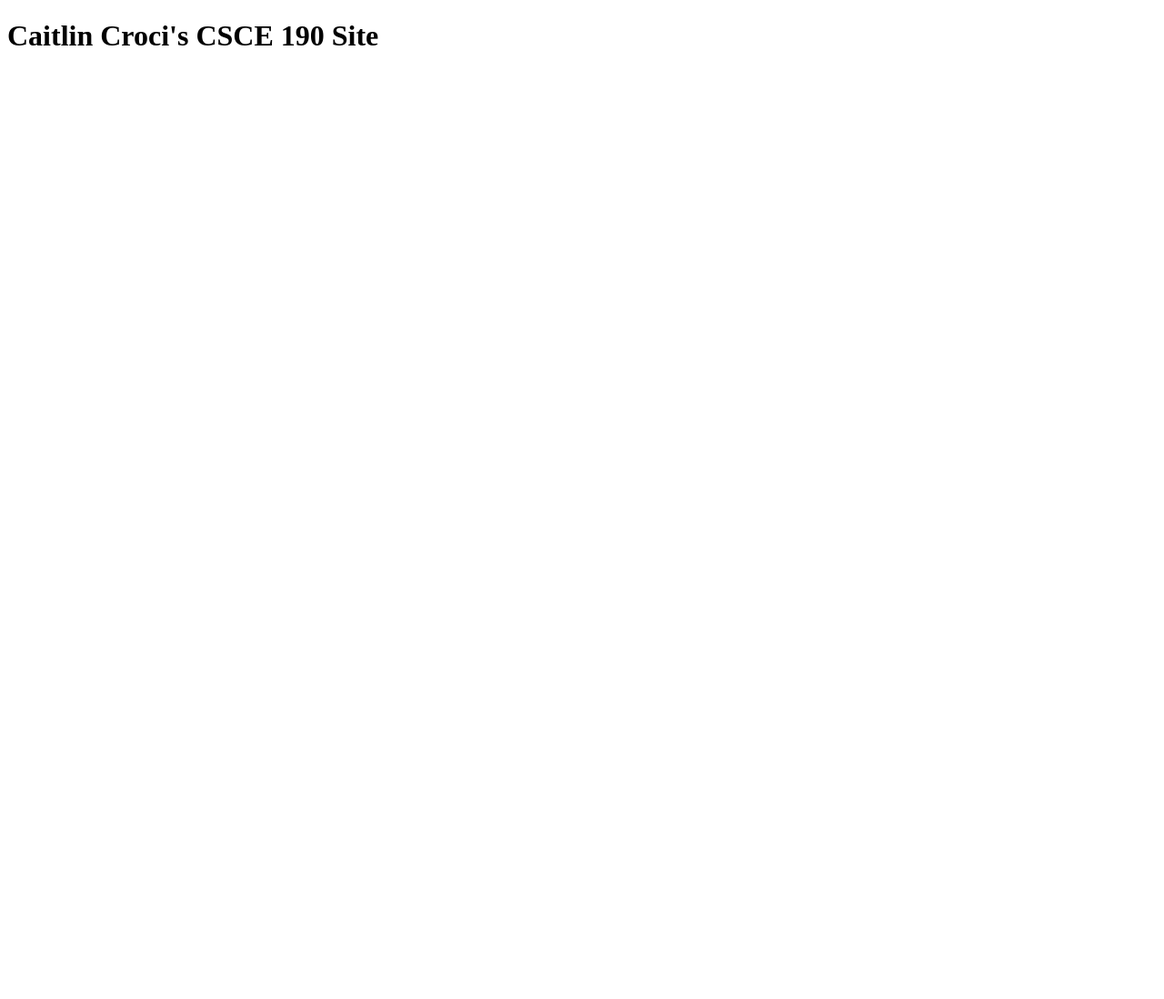
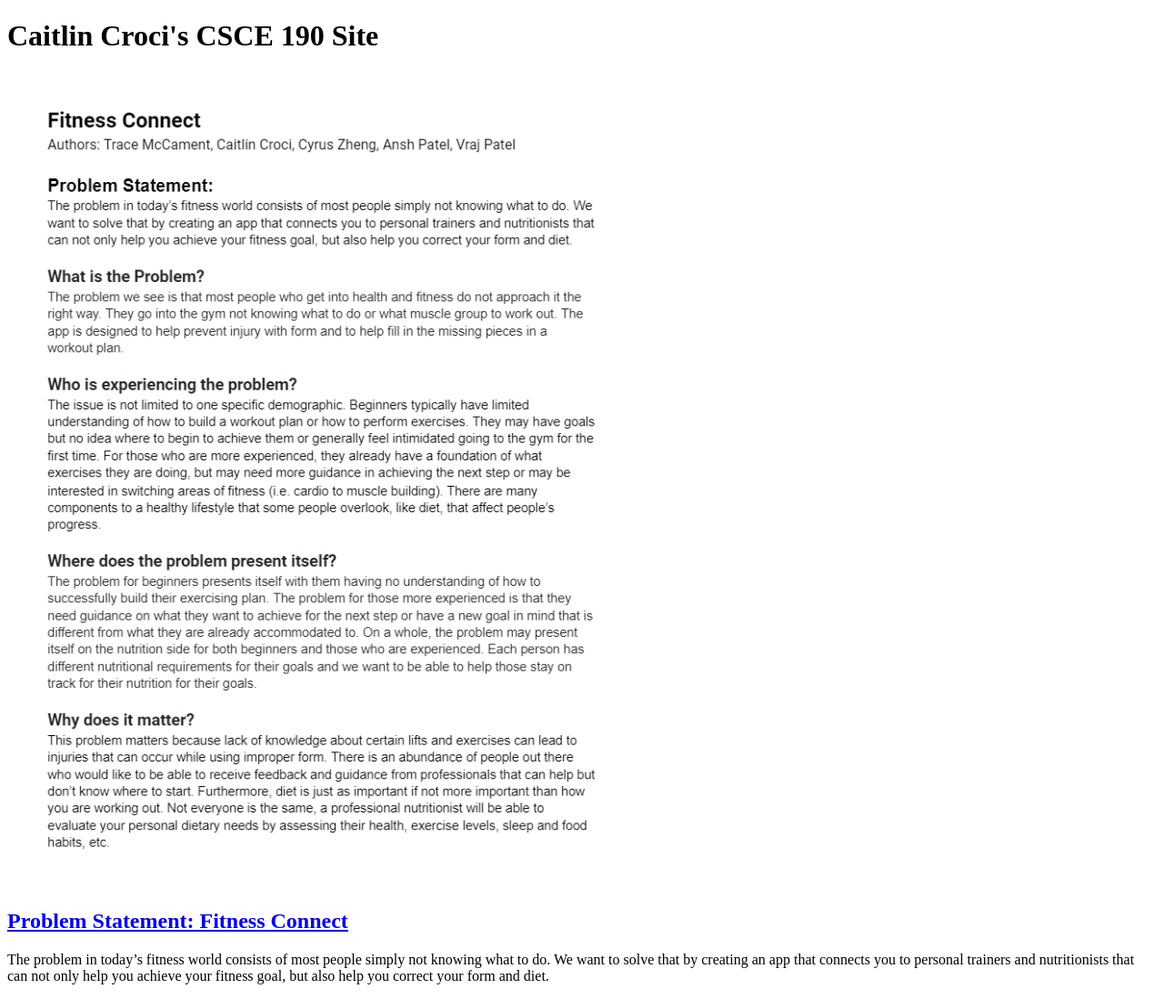
Before and after one commit to caitcroci/caitcroci.github.io, a plain HTML site: page index.html in a window 1280 px wide. Shown: the whole page at 91% size. Before the commit the page ends 800 px from the top, so only its background shows below. Drawn offline with Linux system fonts and the light colour scheme.

Commit message:
Add files via upload

```diff
--- a/index.html
+++ b/index.html
@@ -7,8 +7,16 @@
 
     </head>
     <body>
-        <h1>
-            Caitlin Croci's CSCE 190 Site
-        </h1>
+        <h1> Caitlin Croci's CSCE 190 Site</h1>
+
+        <section class=""assignment">
+            <a href="files/problem-statement.pdf"><img src = "images/imagesproblem-statement.png"></a>
+            <section class ="ass-details">
+                <a href="files/problem-statement.pdf"><h2> Problem Statement:  Fitness Connect </h2></a>
+                <p>
+                    The problem in today’s fitness world consists of most people simply not knowing what to do. We want to solve that by creating an app that connects you to personal trainers and nutritionists that can not only help you achieve your fitness goal, but also help you correct your form and diet.
+                </p>
+            </section>
+        </section>
     </body>
 </html>
```
Also changed, not shown: images/imagesproblem-statement.png (added), 1 other file.
